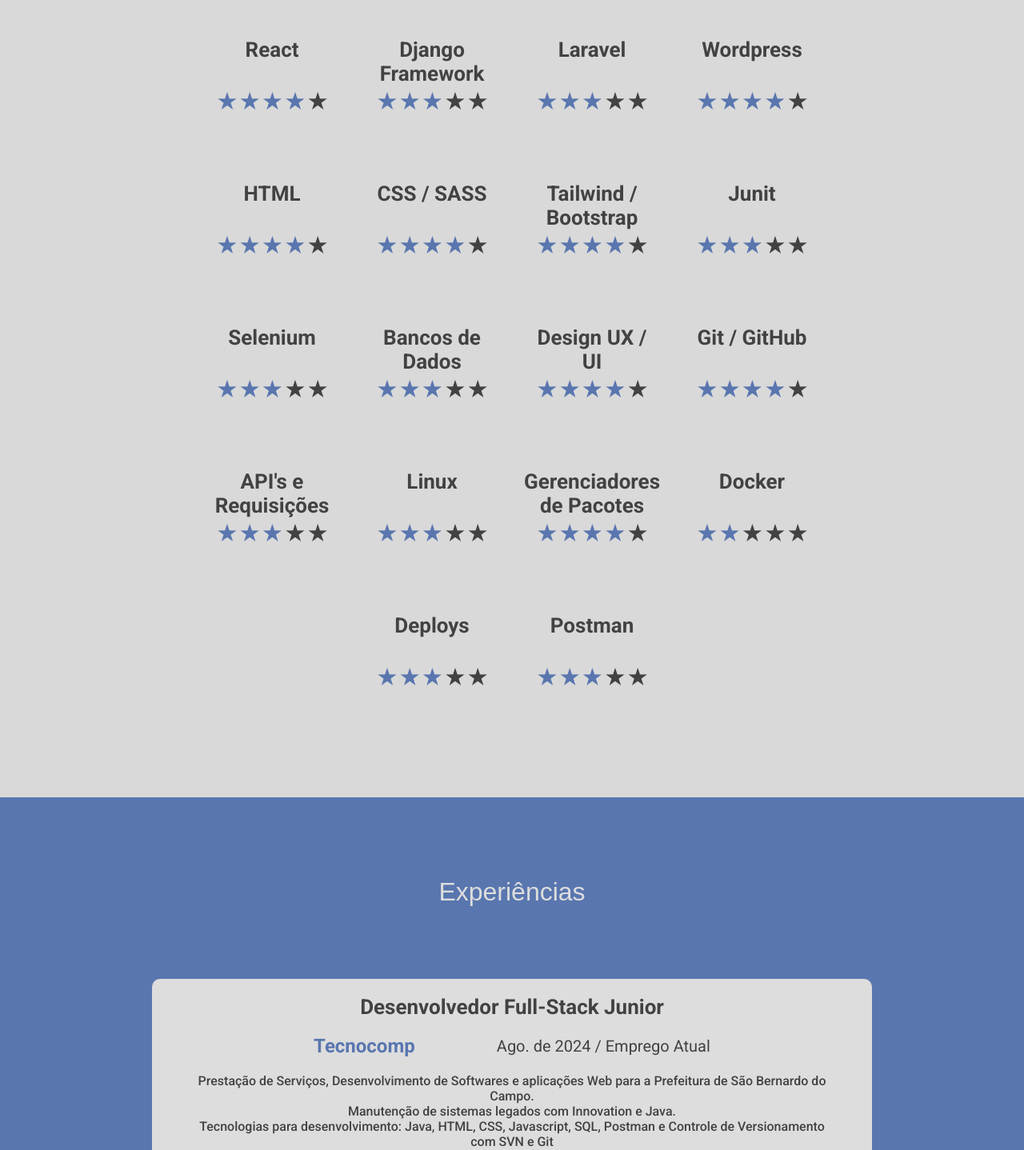
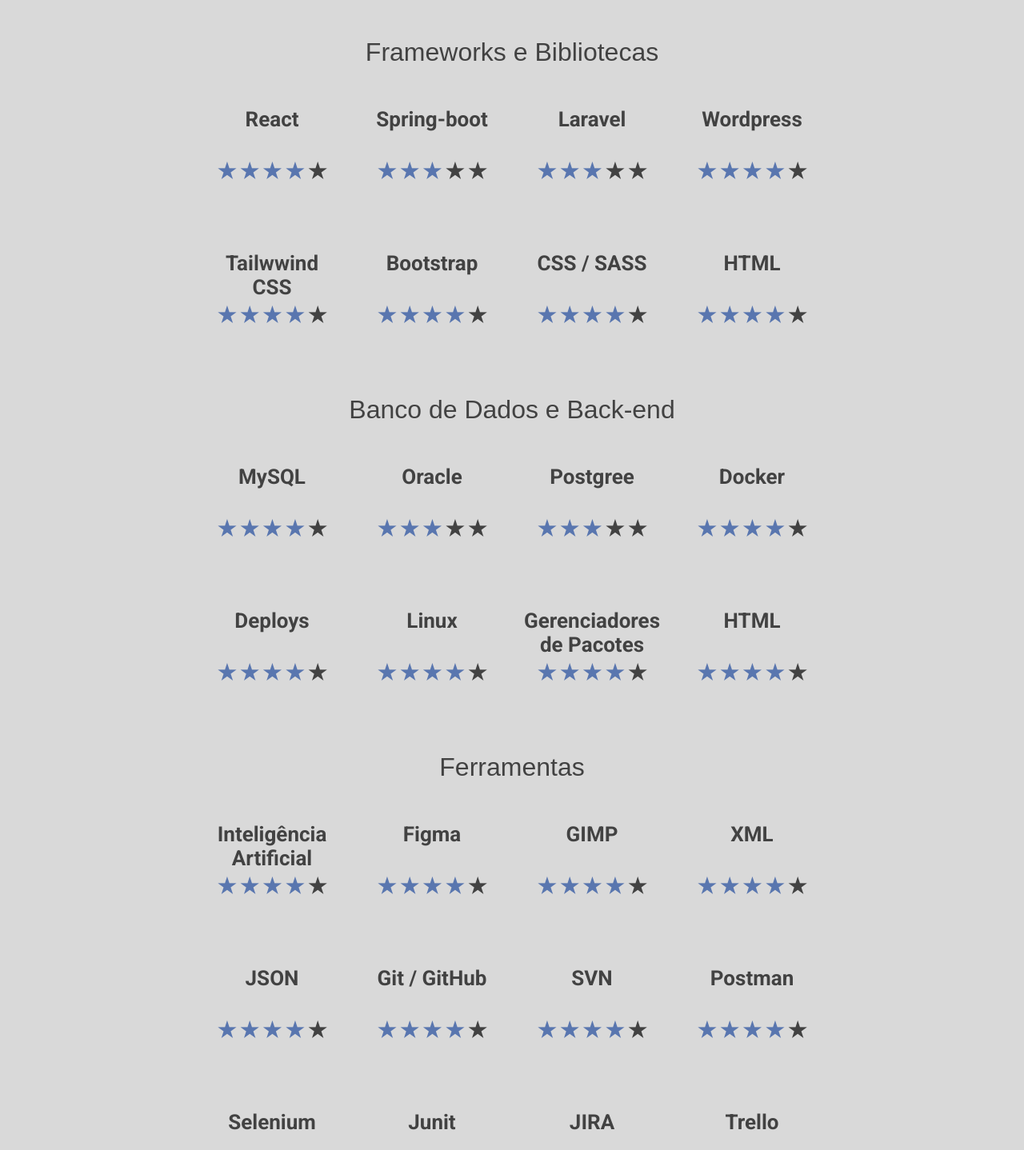
Before and after one commit to renanberton/portfolio, a React (Create React App) app: page / in a window 1280 px wide. Shown: the part 1640-3078 px from the top of the page at 80% size. Built offline with nearby package versions, Linux system fonts and the light colour scheme; a web font is replaced by a local one.

Commit message:
Separação das linguagens, frameworks e libs, ferramentas, etc

```diff
--- a/src/pages/About/About.js
+++ b/src/pages/About/About.js
@@ -14,29 +14,48 @@
      );
    };
 
-   const skillsData = [
+   const skillsDataLanguages = [
      { name: 'Javascript', rating: 4 },
      { name: 'Java', rating: 3 },
      { name: 'PHP', rating: 3 },
-     { name: 'Python', rating: 4 },
+     { name: 'Python', rating: 4 }
+   ];
+
+   const skillsDataFrameworks = [
      { name: 'React', rating: 4 },
-     { name: 'Django Framework', rating: 3 },
+     { name: 'Spring-boot', rating: 3 },
      { name: 'Laravel', rating: 3 },
      { name: 'Wordpress', rating: 4 },
+     { name: 'Tailwwind CSS', rating: 4 },
+     { name: 'Bootstrap', rating: 4 },
+     { name: 'CSS / SASS', rating: 4 },
      { name: 'HTML', rating: 4 },
-     { name: 'CSS / SASS', rating: 4 },
-     { name: 'Tailwind / Bootstrap', rating: 4 },
-     { name: 'Junit', rating: 3 },
-     { name: 'Selenium', rating: 3 },
-     { name: 'Bancos de Dados', rating: 3 },
-     { name: 'Design UX / UI', rating: 4 },
+   ];
+
+   const skillsBackEnd = [
+     { name: 'MySQL', rating: 4 },
+     { name: 'Oracle', rating: 3 },
+     { name: 'Postgree', rating: 3 },
+     { name: 'Docker', rating: 4 },
+     { name: 'Deploys', rating: 4 },
+     { name: 'Linux', rating: 4 },
+     { name: 'Gerenciadores de Pacotes', rating: 4 },
+     { name: 'HTML', rating: 4 },
+   ];
+
+   const skillsTools = [
+     { name: 'Inteligência Artificial', rating: 4 },
+     { name: 'Figma', rating: 4 },
+     { name: 'GIMP', rating: 4 },
+     { name: 'XML', rating: 4 },
+     { name: 'JSON', rating: 4 },
      { name: 'Git / GitHub', rating: 4 },
-     { name: 'API\'s e Requisições', rating: 3 },
-     { name: 'Linux', rating: 3 },
-     { name: 'Gerenciadores de Pacotes', rating: 4 },
-     { name: 'Docker', rating: 2 },
-     { name: 'Deploys', rating: 3 },
-     { name: 'Postman', rating: 3 },
+     { name: 'SVN', rating: 4 },
+     { name: 'Postman', rating: 4 },
+     { name: 'Selenium', rating: 4 },
+     { name: 'Junit', rating: 4 },
+     { name: 'JIRA', rating: 4 },
+     { name: 'Trello', rating: 4 },
    ];
 
    const Skills = () => {
@@ -47,10 +66,34 @@
          <span className='text-about'>Formado em Análise e Desenvolvimento de Sistemas pela Universidade Paulista.
          <br /><br /> Atuo com Desenvolvimento Full-Stack e bancos de dados.</span>
          <div>
-           <h2>Tecnologias</h2>
+           <h2>Linguagens</h2>
          </div>
          <div className="skills-container">
-           {skillsData.map((skill, index) => (
+           {skillsDataLanguages.map((skill, index) => (
+             <Skill key={index} name={skill.name} rating={skill.rating} />
+           ))}
+         </div>
+         <div>
+           <h2>Frameworks e Bibliotecas</h2>
+         </div>
+         <div className="skills-container">
+           {skillsDataFrameworks.map((skill, index) => (
+             <Skill key={index} name={skill.name} rating={skill.rating} />
+           ))}
+         </div>
+         <div>
+           <h2>Banco de Dados e Back-end</h2>
+         </div>
+         <div className="skills-container">
+           {skillsBackEnd.map((skill, index) => (
+             <Skill key={index} name={skill.name} rating={skill.rating} />
+           ))}
+         </div>
+         <div>
+           <h2>Ferramentas</h2>
+         </div>
+         <div className="skills-container">
+           {skillsTools.map((skill, index) => (
              <Skill key={index} name={skill.name} rating={skill.rating} />
            ))}
          </div>
```
